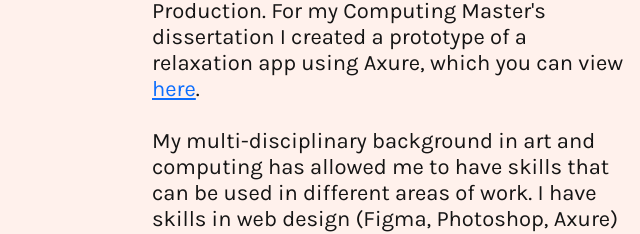
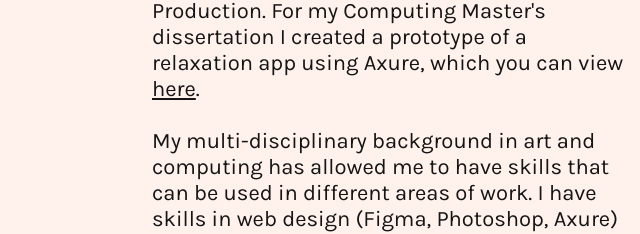
Before and after one commit to kirstybryce/kirstybryce.github.io, a plain HTML site: page index.html in a window 1280 px wide. Shown: the part 1215-1449 px from the top of the page, 0-640 px from the left. Drawn offline with nearby package versions, Linux system fonts and the light colour scheme; a web font is replaced by a local one.

Commit message:
about link edit

```diff
--- a/index.html
+++ b/index.html
@@ -56,7 +56,7 @@
                             Napier University in Ocotober 2020, and I also have a Master’s
                             degree in Arts & Cultural Management, and a Bachelor's in Audio Production.
                             For my Computing Master's dissertation I created a prototype of a relaxation
-                            app using Axure, which you can view <a href='https://kirstybryce.github.io/ZenSounds/#id=t2sqeh&p=home_page' target="_blank">here</a>.
+                            app using Axure, which you can view <a href='http://kirstybryce.com/ZenSounds/' target="_blank">here</a>.
                             <br>
                             <br>
                             My multi-disciplinary background in art and
--- a/portfolio.css
+++ b/portfolio.css
@@ -136,6 +136,16 @@ section {
     line-height: 26px;
     color: #151515;
     max-width: 600px;
+}
+
+.about-text a {
+    color: #151515;
+}
+
+.about-text a:hover {
+    color: #8D7B73;
+    text-decoration:none;
+    cursor:pointer;
 }
 
 .doc-links {
```
Also changed, not shown: 2 other files.
